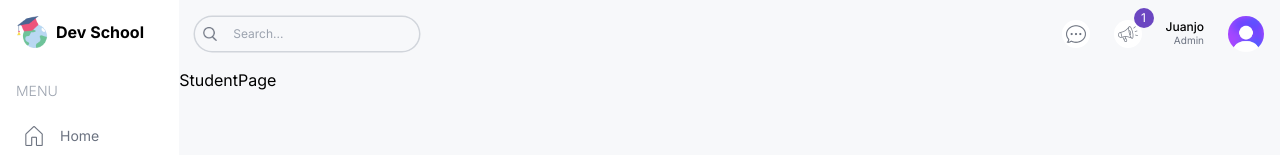
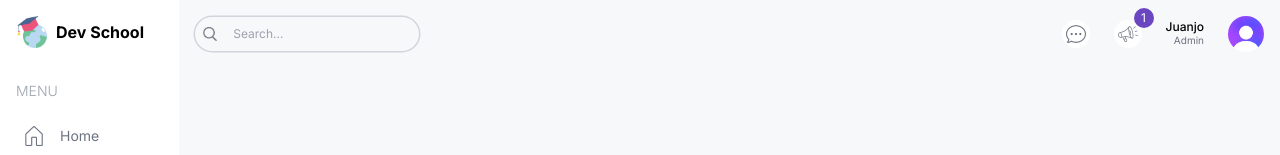
Before and after one commit to Juanjopalma/First-NextJs-Dashboard-Project, a Next.js app: page /student in a window 1280 px wide. Shown: the top 155 px of the page. Built offline with nearby package versions, Linux system fonts and the light colour scheme.

Commit message:
in progress with student page

```diff
--- a/src/app/(dashboard)/student/page.tsx
+++ b/src/app/(dashboard)/student/page.tsx
@@ -1,7 +1,14 @@
+import './student.scss';
+
 
 const StudentPage = () => {
     return (
-        <div>StudentPage</div>
+        <div className='student'>
+            {/* LEFT */}
+            <div className=""></div>
+            {/* RIGHT */}
+            <div className=""></div>
+        </div>
     )
 }
 
--- /dev/null
+++ b/src/app/(dashboard)/student/student.scss
@@ -0,0 +1,22 @@
+
+.student {
+    padding: 1rem;
+    display: flex;
+    flex-direction: column;
+    gap: 1rem;
+}
+
+
+@media (min-width: 768px) {
+    .student {
+        display: flex;
+        flex-direction: row;
+    }
+}
+
+@media (min-width: 1024px) {
+    .student {
+        display: flex;
+        flex-direction: row;
+    }
+}
```
